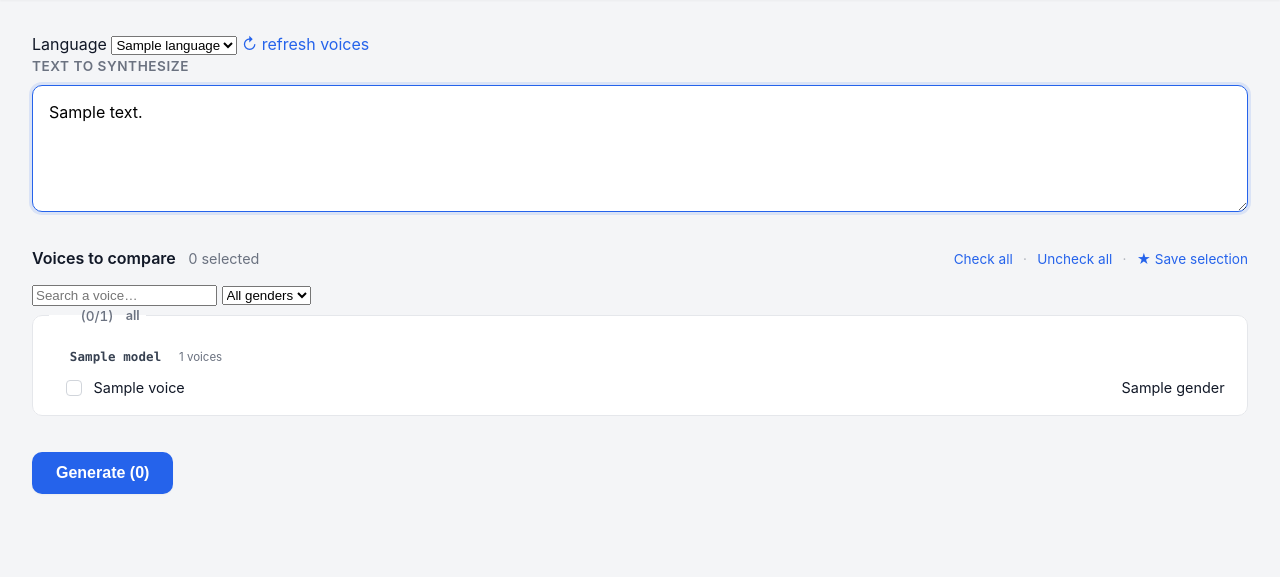
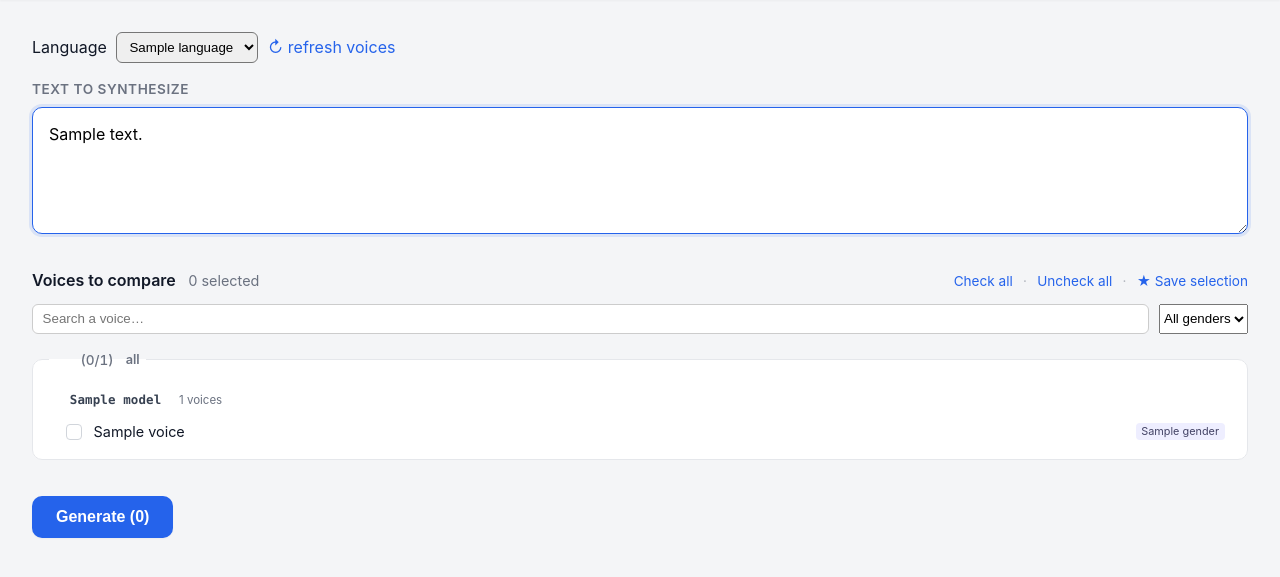
Before and after one commit to AcudoDev/tts-box, a FastAPI app: template app/templates/index.html in a window 1280 px wide. Shown: the part 95-672 px from the top of the page. Run offline with FastAPI, Linux system fonts and the light colour scheme; the template is opened without the code that fills it: most values are stand-ins (such as "Sample title", 1, 10 or a date in 2020).

Commit message:
style: language selector, voice tags, search toolbar
Co-Authored-By: Claude Opus 4.8 <noreply@anthropic.com>

```diff
--- a/app/static/style.css
+++ b/app/static/style.css
@@ -353,3 +353,12 @@ label.preset input[type="checkbox"]:disabled {
   font-weight: 500;
 }
 .card-footer a.download:hover { text-decoration: underline; }
+
+.lang-row { display: flex; align-items: center; gap: .6rem; margin-bottom: 1rem; }
+.lang-row select { padding: .35rem .5rem; border-radius: 6px; }
+.voices-toolbar { display: flex; gap: .6rem; margin: .5rem 0 1rem; }
+.voices-toolbar input[type="search"] { flex: 1; padding: .4rem .6rem; border-radius: 6px; border: 1px solid #ccc; }
+.tag { font-size: .68rem; padding: .05rem .35rem; border-radius: 4px; margin-left: .3rem; vertical-align: middle; }
+.tag-gender { background: #eef; color: #446; }
+.tag-ml { background: #efe; color: #363; }
+.empty-hint { color: #888; font-style: italic; padding: 1rem 0; }
```
